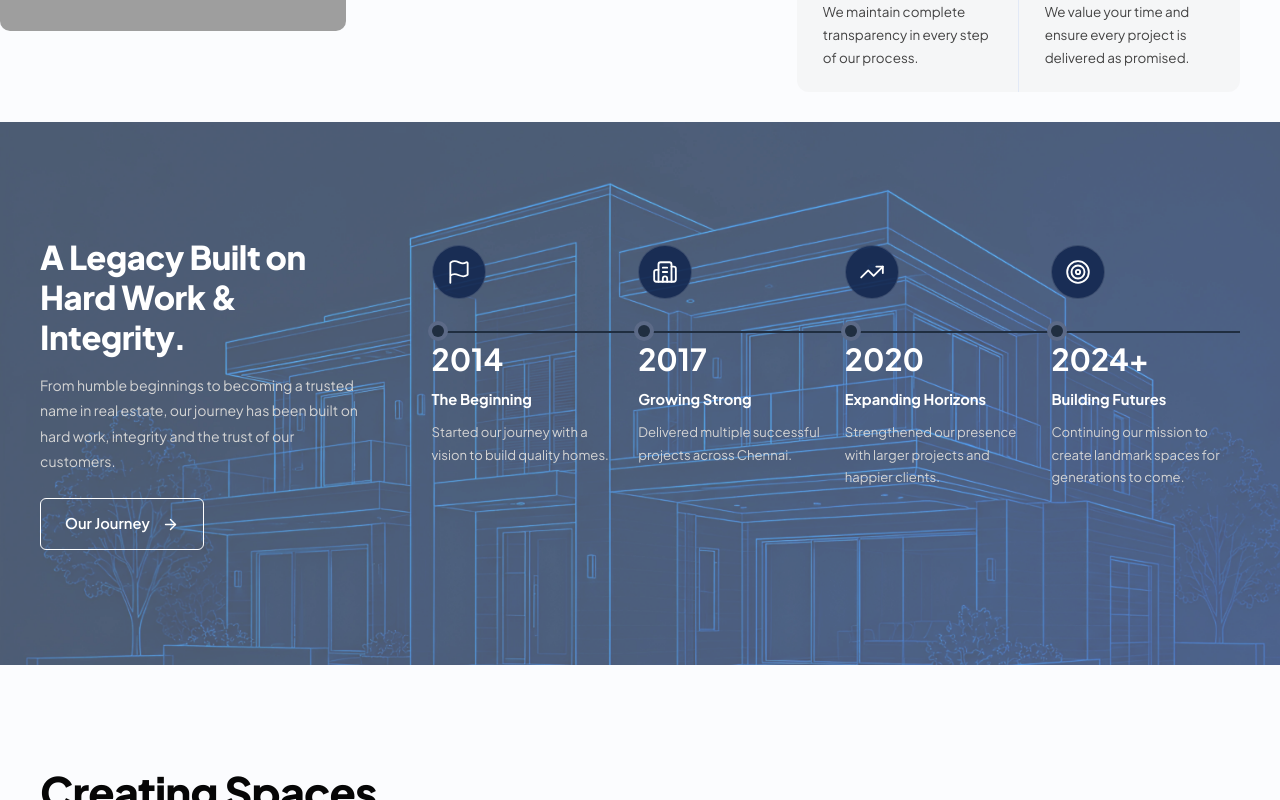
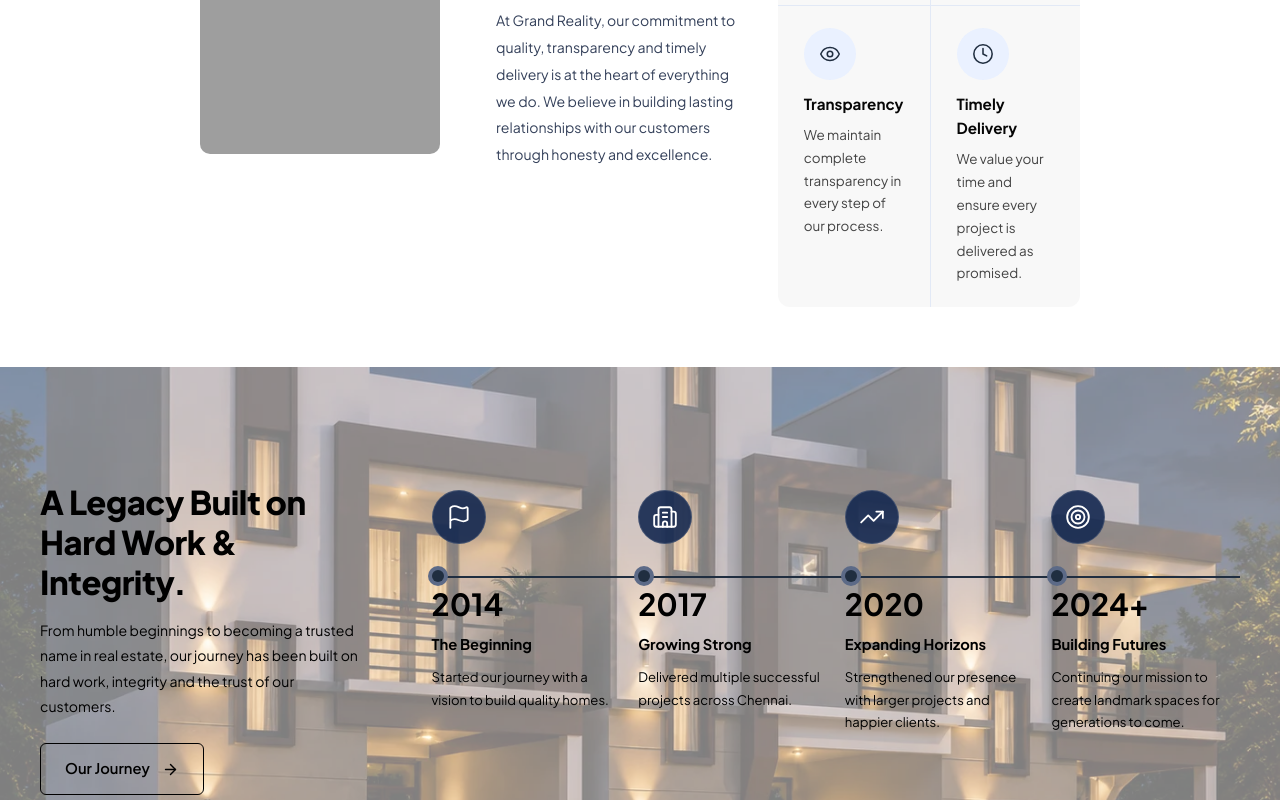
Before and after one commit to HarryLinked/Grand-reality, a React (Vite) app: page /about in a window 1280 px wide. Shown: the part 980-1780 px from the top of the page. Built offline with nearby package versions, Linux system fonts and the light colour scheme; grey boxes are pictures that could not be loaded.

Commit message:
Changed the placements for Homepage

```diff
--- a/src/styles.css
+++ b/src/styles.css
@@ -3,7 +3,7 @@
   --green: #202e40;
   --sage: #5c6a87;
   --sky: #F4F0E7;
-  --sand: #dededeba;
+  --sand: #dedede29;
   --ink: #060606;
   --muted: #566074;
   --line: #e2e9f6;
@@ -258,12 +258,12 @@ em {
 
 .btn-outline-light {
   background: transparent;
-  color: #ffffff;
-  border-color: #ffffff;
+  color: var(--black);
+  border-color: var(--black);
 }
 
 .btn-outline-light:hover {
-  background: #2d7bff;
+  background: #ecedeea8;
 }
 
 .btn-white {
@@ -929,14 +929,14 @@ em {
 
 .why-dark .h-md {
   margin-bottom: 30px;
-  color: #000000;
+  color: #050d25;
 }
 
 .why-dark::before {
   content: "";
   position: absolute;
   inset: 0;
-  background: url(./assets/coming-soon-project1.png) no-repeat center center/cover;
+  background: url(./assets/coming-soon-project.webp) no-repeat center center/cover;
   background-size: cover;
   background-position: center;
   opacity: 0.7;
@@ -1037,7 +1037,8 @@ em {
   position: relative;
   overflow: hidden;
   background: linear-gradient(135deg, #f1f7ff 0%, #fbfdff 48%, #eef5ff 100%);
-  margin: 30px 0px 30px 0px;
+  margin: 30px 0px 0px 0px;
+  padding: 50px;
 }
 
 .faq-section::before {
@@ -1075,6 +1076,7 @@ em {
   max-width: 900px;
   margin-inline: auto;
   display: grid;
+  margin-top: 40px;
   gap: 14px;
 }
 
@@ -1195,10 +1197,10 @@ em {
   content: "";
   position: absolute;
   inset: 0;
-  background: url(./assets/Black_top_road.png) no-repeat center center/cover;
+  background: url(./assets/tesla-p-3-n.webp) no-repeat center center/cover;
   background-size: cover;
   background-position: center;
-  opacity: 0.5;
+  opacity: 0.7;
   /* Adjust transparency */
   z-index: -1;
 }
@@ -1381,8 +1383,8 @@ em {
   grid-template-columns: minmax(240px, 27%) 1fr;
   gap: 56px;
   align-items: center;
-  background: #fbfcfe;
   padding: clamp(30px, 8vw, 30px) 0;
+  margin: 30px 200px;
 }
 
 .commit-img {
@@ -1398,7 +1400,6 @@ em {
   grid-template-columns: 1fr 1.25fr;
   gap: 40px;
   align-items: center;
-  padding-right: max(24px, calc((100vw - 1200px) / 2));
 }
 
 .commit-copy p {
@@ -1452,10 +1453,10 @@ em {
   content: "";
   position: absolute;
   inset: 0;
-  background: url(./assets/coming-soon-project.webp) no-repeat center center/cover;
+  background: url(./assets/tesla-p-2-n.webp) no-repeat center center/cover;
   background-size: cover;
   background-position: center;
-  opacity: 0.7;
+  opacity: 0.5;
   /* Adjust transparency */
   z-index: -1;
 }
@@ -1467,12 +1468,16 @@ em {
   align-items: start;
 }
 
-.journey-copy .h-md {
-  color: #ffffff;
+.journey-copy .h-md.light {
+  color: var(--black);
+}
+
+.timeline .t-year{
+  color: var(--black);
 }
 
 .journey-copy p {
-  color: #d4d4d4;
+  color: var(--black);
   font-size: .88rem;
   line-height: 1.8;
   margin: 16px 0 24px;
@@ -1532,13 +1537,13 @@ em {
 }
 
 .timeline h3 {
-  color: var(--white);
+  color: var(--black);
   font-size: .92rem;
   margin-bottom: 10px;
 }
 
 .timeline p {
-  color: #d4d4d4;
+  color: var(--black);
   font-size: .82rem;
   line-height: 1.7;
 }
@@ -2452,7 +2457,6 @@ em {
 .cp-why {
   padding-top: 40px;
   padding-bottom: 36px;
-  background: #c4c4c44c;
 }
 
 .two-col.rev {
@@ -2677,6 +2681,10 @@ em {
   overflow: hidden;
 }
 
+.partner-hero+.section{
+  margin: 40px 0px;
+}
+
 .ph-img {
   position: absolute;
   top: 0;
```
